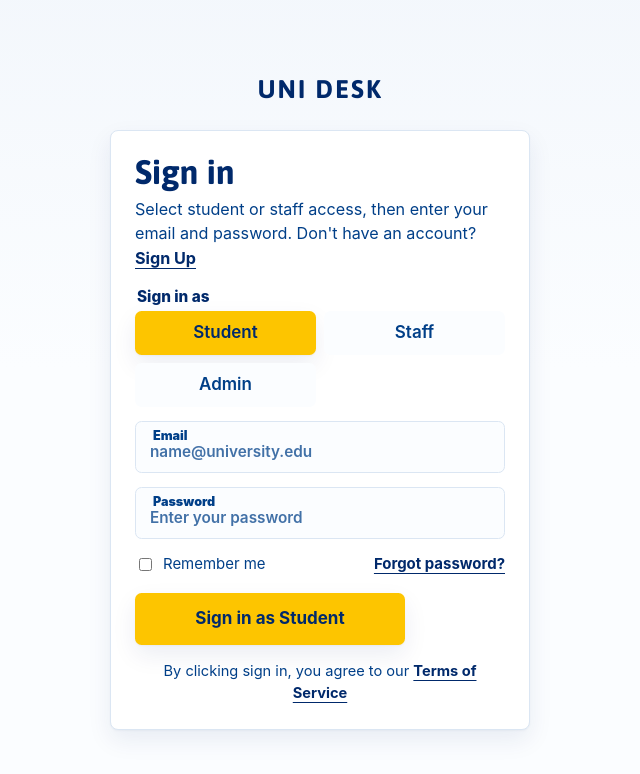
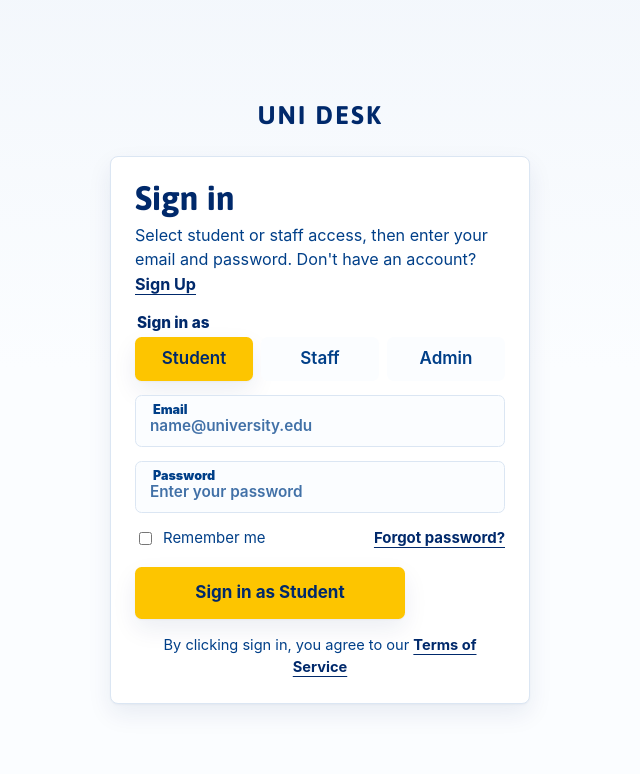
Before and after one commit to UOA-CS732-S1-2026/group-project-not-null, a React (Vite) app in the folder frontend/: page /sign-in in a window 1280 px wide. Shown: the top 774 px of the page, without its empty margins (320-960 px from the left). Built offline with nearby package versions, Linux system fonts and the light colour scheme; no server answers.

Commit message:
fix: fixed signin page layout for admin option

```diff
--- a/frontend/src/components/auth-forms/auth-forms.css
+++ b/frontend/src/components/auth-forms/auth-forms.css
@@ -52,7 +52,7 @@
 
 .auth-account-type {
   display: grid;
-  grid-template-columns: repeat(2, minmax(0, 1fr));
+  grid-template-columns: repeat(auto-fit, minmax(80px, 1fr));
   gap: 8px;
   border: 0;
   margin: 0;
```
